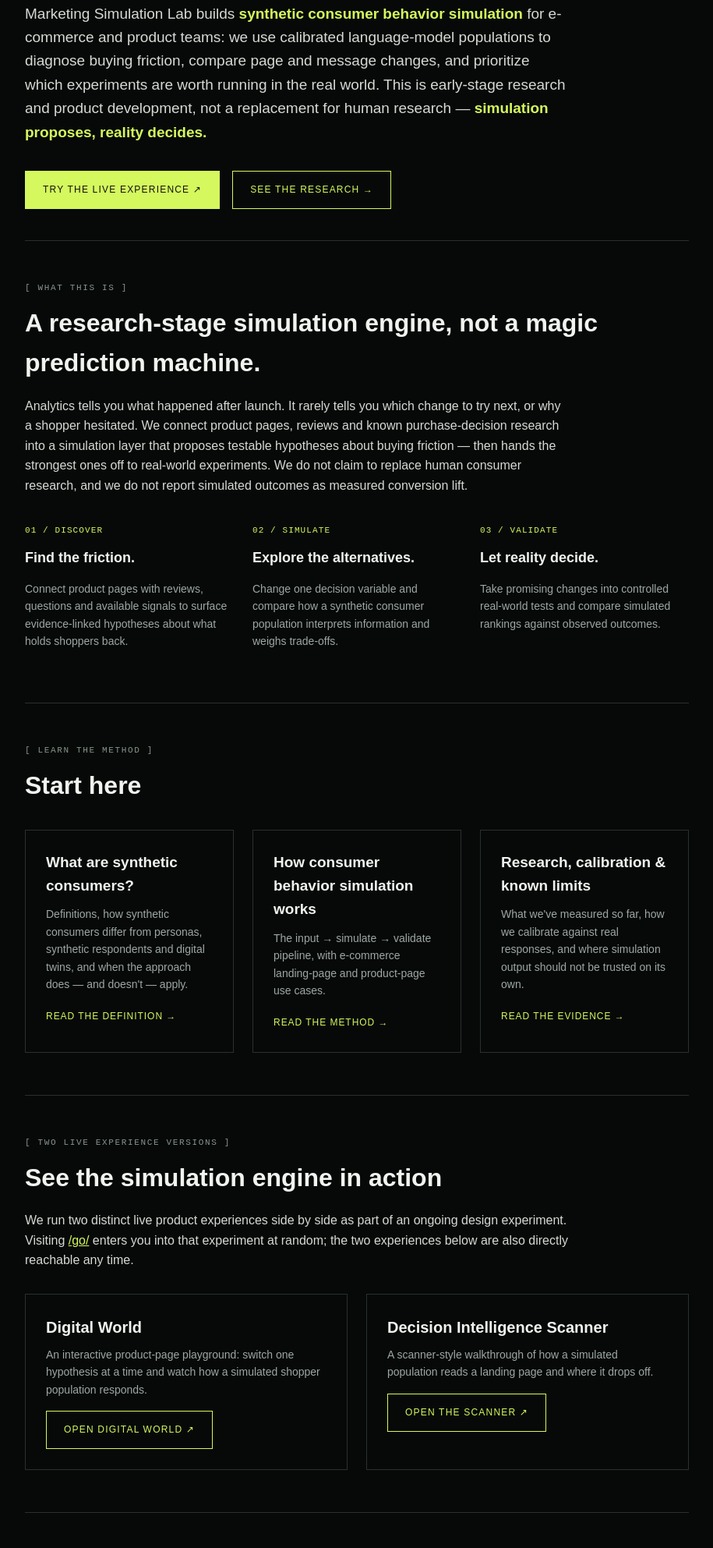
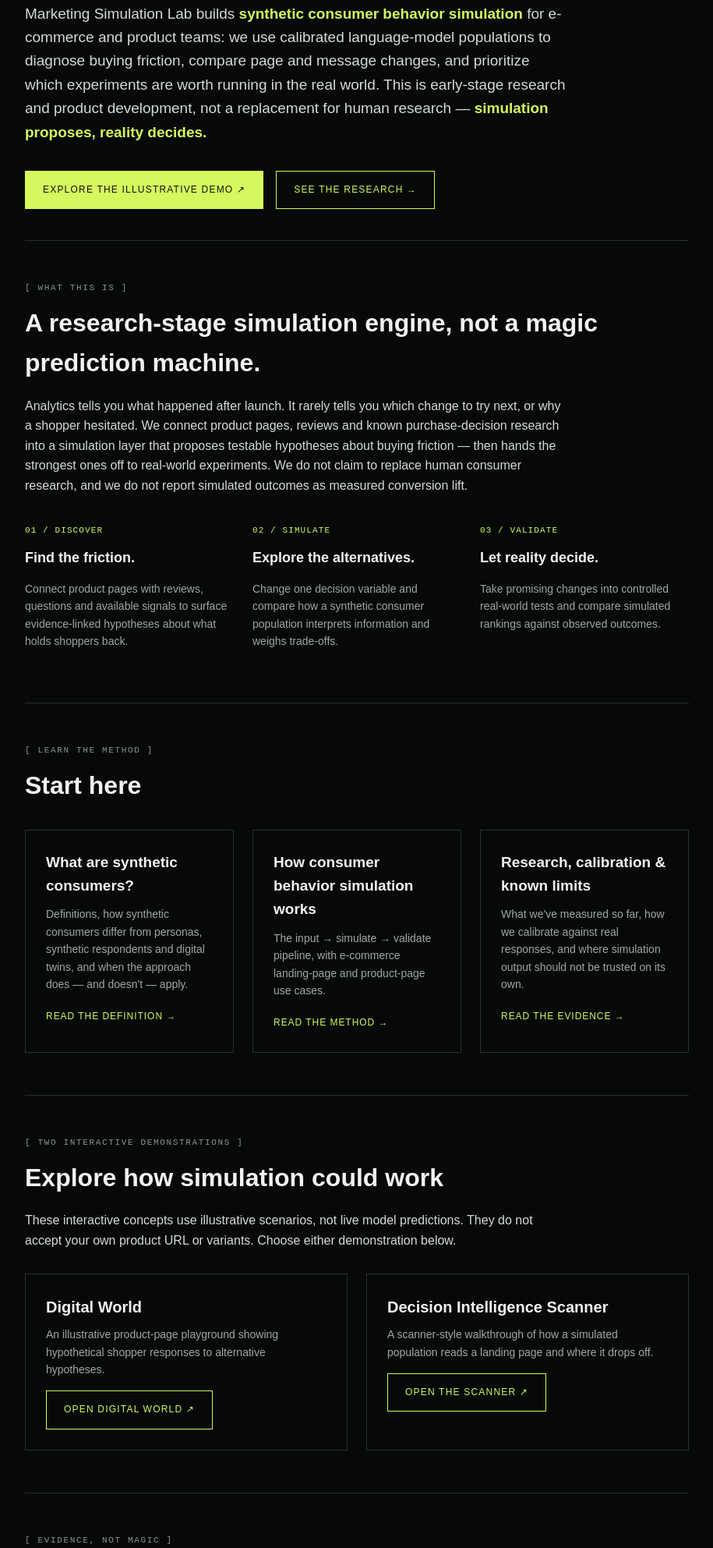
Before and after one commit to Xiao-yun-Hu/marketing-simulation-lab, a plain HTML site: page index.html in a window 1280 px wide. Shown: the part 315-2300 px from the top of the page at 78% size, without its empty margins (182-1097 px from the left). Drawn offline with Linux system fonts and the light colour scheme.

Commit message:
Clarify demos and repair site entry points

```diff
--- a/index.html
+++ b/index.html
@@ -118,7 +118,7 @@ footer a:hover{color:var(--lime)}
 <a href="/marketing-simulation-lab/consumer-behavior-simulation/">Simulation Method</a>
 <a href="/marketing-simulation-lab/research/">Research</a>
 <a href="/marketing-simulation-lab/about/">About</a>
-<a href="/marketing-simulation-lab/go/">Try It</a>
+<a href="/marketing-simulation-lab/scanner/">View the demo</a>
 </nav>
 </header>
 
@@ -128,7 +128,7 @@ footer a:hover{color:var(--lime)}
 <h1>Know what moves buyers<br>before you launch.</h1>
 <p class="lede">Marketing Simulation Lab builds <strong>synthetic consumer behavior simulation</strong> for e-commerce and product teams: we use calibrated language-model populations to diagnose buying friction, compare page and message changes, and prioritize which experiments are worth running in the real world. This is early-stage research and product development, not a replacement for human research — <strong>simulation proposes, reality decides.</strong></p>
 <div class="cta-row">
-<a class="btn solid" href="/marketing-simulation-lab/go/">Try the live experience ↗</a>
+<a class="btn solid" href="/marketing-simulation-lab/scanner/">Explore the illustrative demo ↗</a>
 <a class="btn" href="/marketing-simulation-lab/research/">See the research →</a>
 </div>
 </section>
@@ -167,11 +167,11 @@ footer a:hover{color:var(--lime)}
 </section>
 
 <section>
-<div class="section-label">[ Two live experience versions ]</div>
-<h2>See the simulation engine in action</h2>
-<p style="max-width:700px;color:#d5dad3">We run two distinct live product experiences side by side as part of an ongoing design experiment. Visiting <a style="color:var(--lime)" href="/marketing-simulation-lab/go/">/go/</a> enters you into that experiment at random; the two experiences below are also directly reachable any time.</p>
+<div class="section-label">[ Two interactive demonstrations ]</div>
+<h2>Explore how simulation could work</h2>
+<p style="max-width:700px;color:#d5dad3">These interactive concepts use illustrative scenarios, not live model predictions. They do not accept your own product URL or variants. Choose either demonstration below.</p>
 <div class="versions">
-<div class="version"><h3>Digital World</h3><p>An interactive product-page playground: switch one hypothesis at a time and watch how a simulated shopper population responds.</p><a class="btn" href="/marketing-simulation-lab/a/">Open Digital World ↗</a></div>
+<div class="version"><h3>Digital World</h3><p>An illustrative product-page playground showing hypothetical shopper responses to alternative hypotheses.</p><a class="btn" href="/marketing-simulation-lab/a/">Open Digital World ↗</a></div>
 <div class="version"><h3>Decision Intelligence Scanner</h3><p>A scanner-style walkthrough of how a simulated population reads a landing page and where it drops off.</p><a class="btn" href="/marketing-simulation-lab/scanner/">Open the Scanner ↗</a></div>
 </div>
 </section>
```
Also changed, not shown: consumers/index.html (added, +1 -0 lines), method/index.html (added, +1 -0 lines), scanner/index.html (+4 -4 lines), llms-full.txt.
